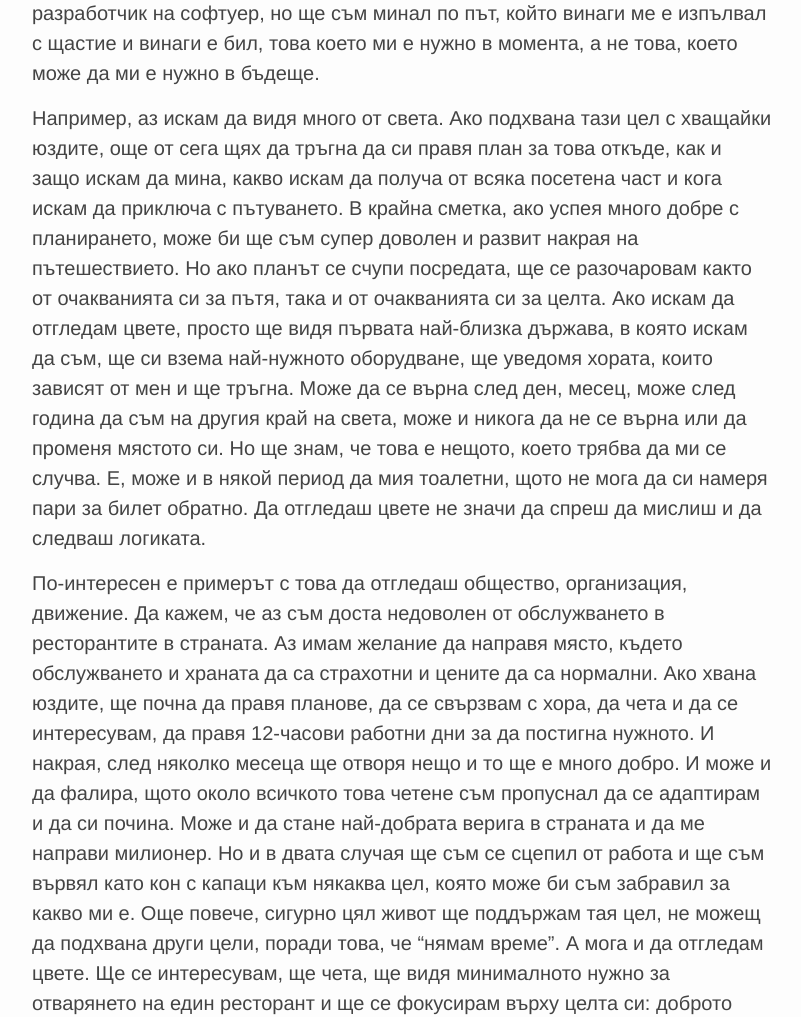
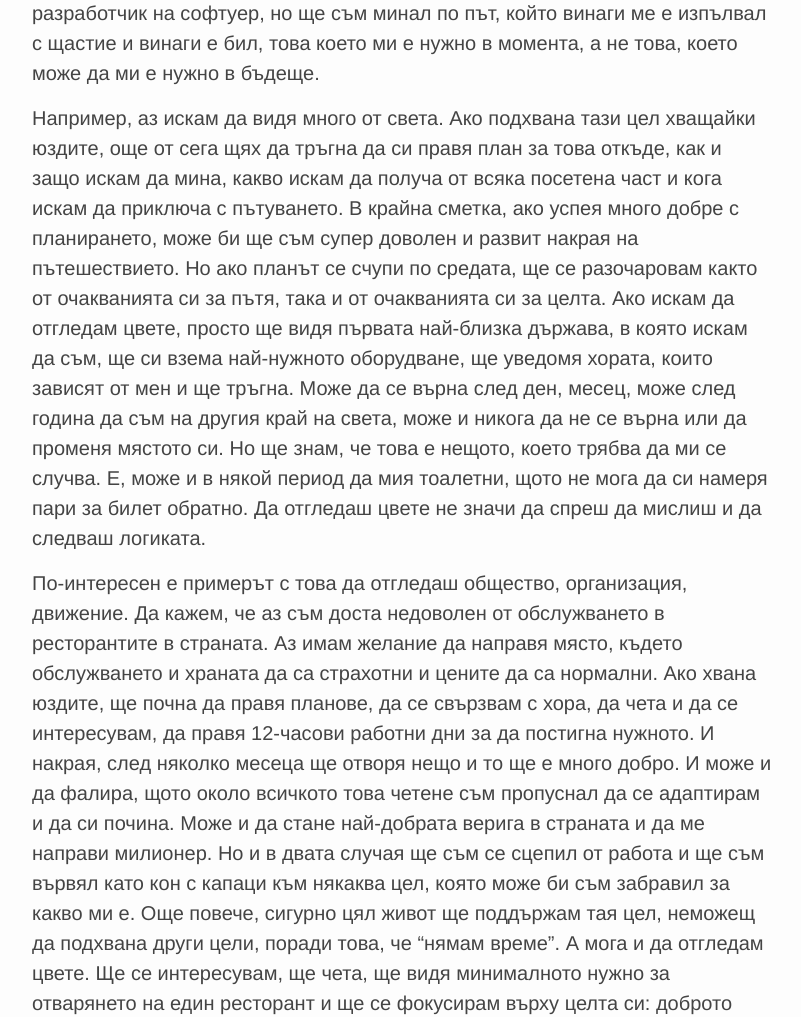
Before and after one commit to emdeha/emdeha.github.io, a Jekyll site: the page built from _posts/2017-06-26-to-grow-a-flower.markdown, in a window 1280 px wide and 1400 px high, scrolled down 2753 px. Shown: the part 153-1170 px from the top of the window, without its empty margins (238-1039 px from the left). Built offline with Jekyll 4.4.1, drawn with Linux system fonts in a browser that asks for light colours; some of the changed text lies outside the part shown.

Commit message:
Some edits.

```diff
--- a/_posts/2017-06-26-to-grow-a-flower.markdown
+++ b/_posts/2017-06-26-to-grow-a-flower.markdown
@@ -99,12 +99,12 @@ date: 2017-06-26
 съм минал по път, който винаги ме е изпълвал с щастие и винаги е бил, това
 което ми е нужно в момента, а не това, което може да ми е нужно в бъдеще.
 
-Например, аз искам да видя много от света. Ако подхвана тази цел с
+Например, аз искам да видя много от света. Ако подхвана тази цел
 хващайки юздите, още от сега щях да тръгна да си правя план за това откъде,
 как и защо искам да мина, какво искам да получа от всяка посетена част и кога
 искам да приключа с пътуването. В крайна сметка, ако успея много добре с
 планирането, може би ще съм супер доволен и развит накрая на пътешествието. Но
-ако планът се счупи посредата, ще се разочаровам както от очакванията си за
+ако планът се счупи по средата, ще се разочаровам както от очакванията си за
 пътя, така и от очакванията си за целта. Ако искам да отгледам цвете, просто
 ще видя първата най-близка държава, в която искам да съм, ще си взема
 най-нужното оборудване, ще уведомя хората, които зависят от мен и ще тръгна.
@@ -124,7 +124,7 @@ date: 2017-06-26
 да се адаптирам и да си почина. Може и да стане най-добрата верига в страната
 и да ме направи милионер. Но и в двата случая ще съм се сцепил от работа и ще
 съм вървял като кон с капаци към някаква цел, която може би съм забравил за
-какво ми е. Още повече, сигурно цял живот ще поддържам тая цел, не можещ да
+какво ми е. Още повече, сигурно цял живот ще поддържам тая цел, неможещ да
 подхвана други цели, поради това, че "нямам време". А мога и да отгледам
 цвете. Ще се интересувам, ще чета, ще видя минималното нужно за отварянето на
 един ресторант и ще се фокусирам върху целта си: доброто обслужване и
```
